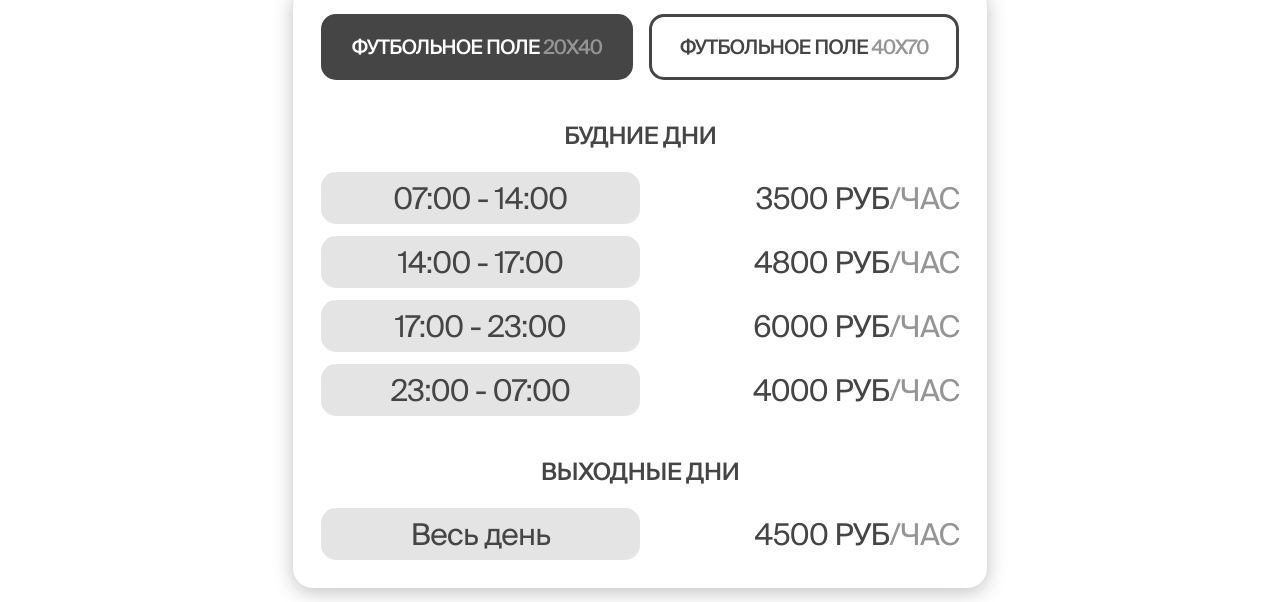
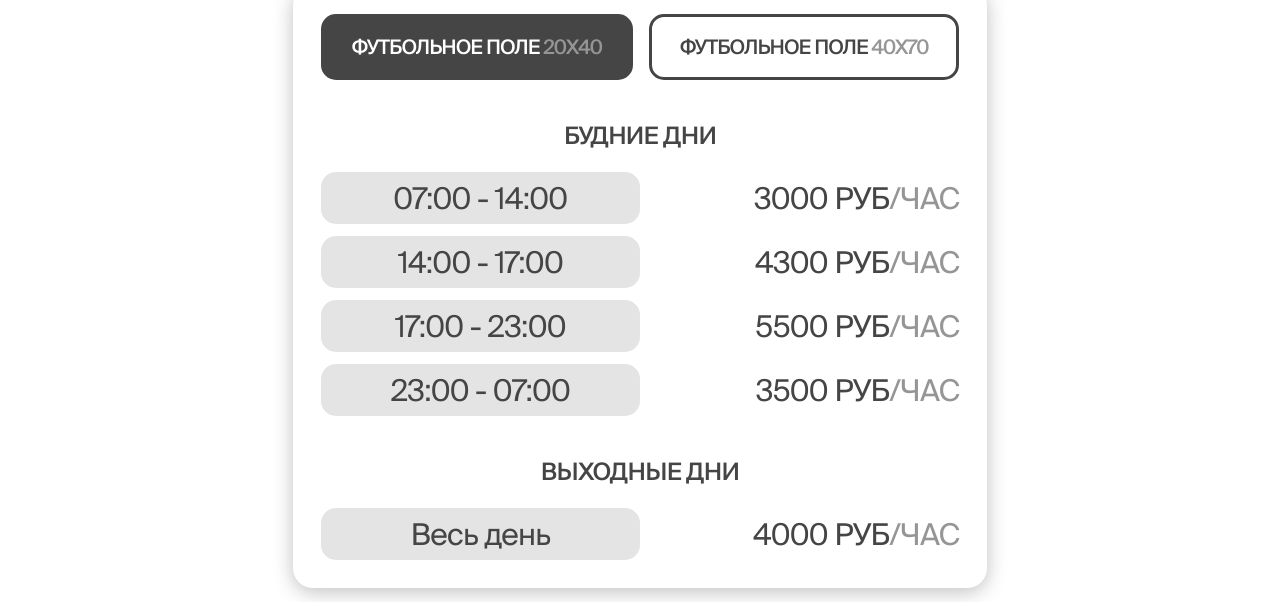
Before and after one commit to mbozhik/murino, a Next.js app: page / in a window 1280 px wide. Shown: the part 2610-3212 px from the top of the page. Built offline with nearby package versions, Linux system fonts and the light colour scheme.

Commit message:
change prices in `Prices` block

```diff
--- a/src/components/index/Prices.tsx
+++ b/src/components/index/Prices.tsx
@@ -31,30 +31,30 @@ const priceData: Record<string, Record<string, PriceCategory>> = {
     1: {
       title: 'БУДНИЕ ДНИ',
       schedule: [
-        {time: '07:00 - 14:00', price: '3500 РУБ'},
-        {time: '14:00 - 17:00', price: '4800 РУБ'},
-        {time: '17:00 - 23:00', price: '6000 РУБ'},
-        {time: '23:00 - 07:00', price: '4000 РУБ'},
+        {time: '07:00 - 14:00', price: '3000 РУБ'},
+        {time: '14:00 - 17:00', price: '4300 РУБ'},
+        {time: '17:00 - 23:00', price: '5500 РУБ'},
+        {time: '23:00 - 07:00', price: '3500 РУБ'},
       ],
     },
     2: {
       title: 'ВЫХОДНЫЕ ДНИ',
-      schedule: [{time: 'Весь день', price: '4500 РУБ'}],
+      schedule: [{time: 'Весь день', price: '4000 РУБ'}],
     },
   },
   '40x70': {
     1: {
       title: 'БУДНИЕ ДНИ',
       schedule: [
-        {time: '07:00 - 14:00', price: '5500 РУБ'},
-        {time: '14:00 - 17:00', price: '6800 РУБ'},
-        {time: '17:00 - 23:00', price: '8000 РУБ'},
-        {time: '23:00 - 07:00', price: '6000 РУБ'},
+        {time: '07:00 - 14:00', price: '9000 РУБ'},
+        {time: '14:00 - 17:00', price: '12900 РУБ'},
+        {time: '17:00 - 23:00', price: '16500 РУБ'},
+        {time: '23:00 - 07:00', price: '10500 РУБ'},
       ],
     },
     2: {
       title: 'ВЫХОДНЫЕ ДНИ',
-      schedule: [{time: 'Весь день', price: '6500 РУБ'}],
+      schedule: [{time: 'Весь день', price: '12000 РУБ'}],
     },
   },
 }
```
